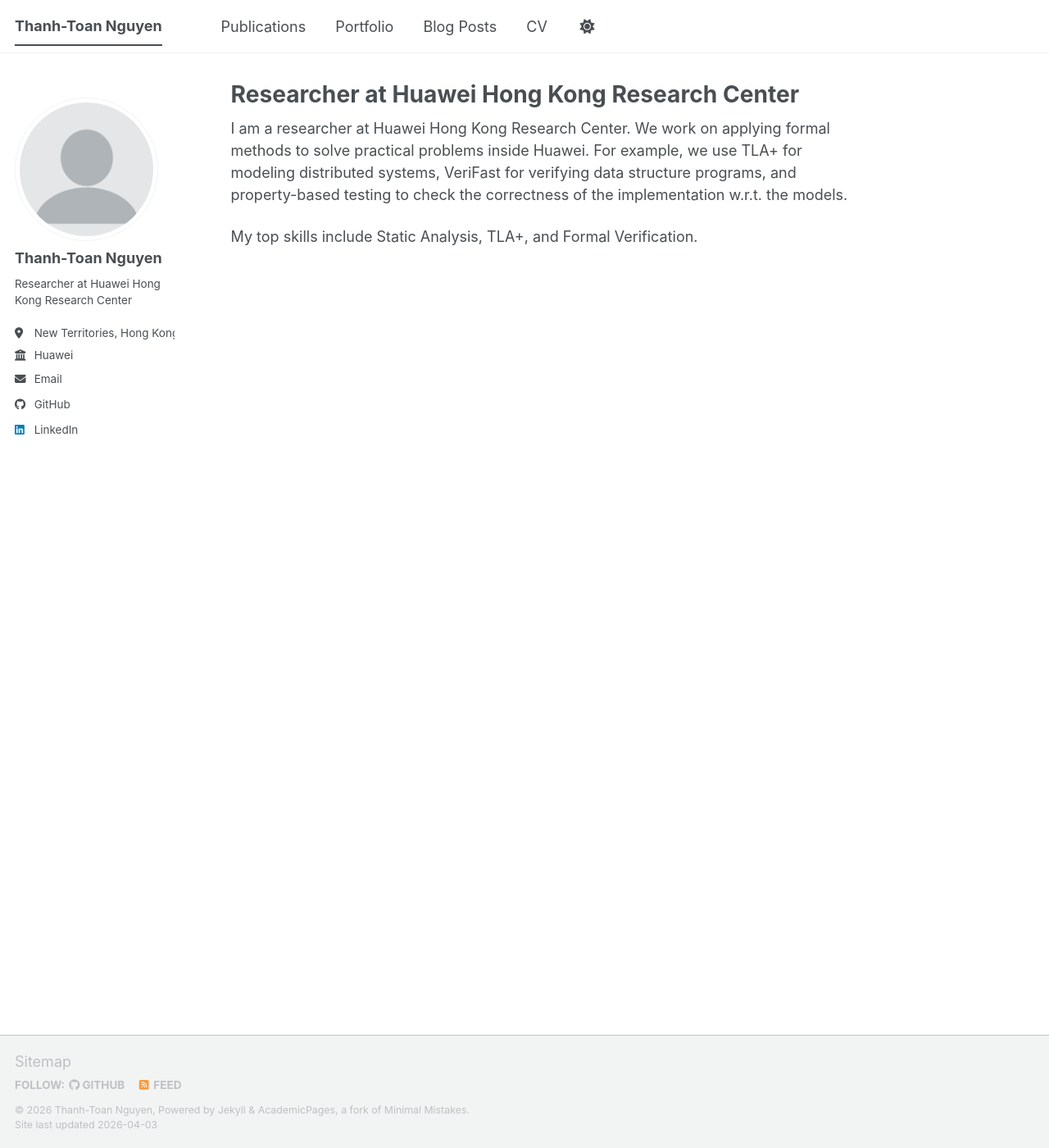
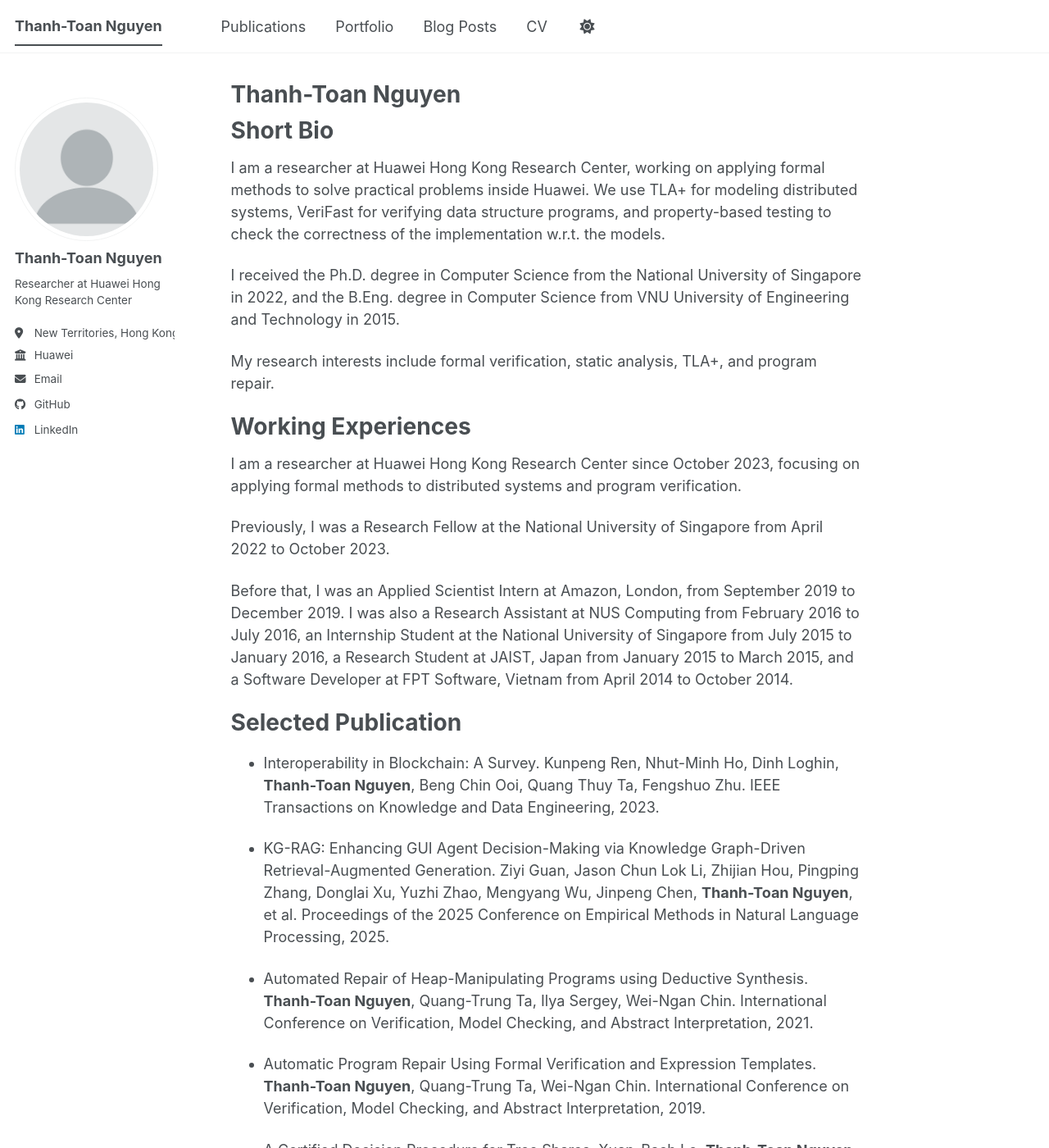
Before and after one commit to thanhtoantnt/thanhtoantnt.github.io, a Jekyll site: the page built from _pages/about.md, in a window 1280 px wide and 1400 px high. Shown: the whole window at 82% size. Built offline with Jekyll 4.4.1, drawn with Linux system fonts in a browser that asks for light colours; a script bundle is joined from its source files by our own code; library files that are not in the unit come from our copies; some of the changed text lies outside the part shown.

Commit message:
Update about page following zhaoyuzhi.github.io style

```diff
--- a/_pages/about.md
+++ b/_pages/about.md
@@ -1,12 +1,38 @@
 ---
 permalink: /
-title: "Researcher at Huawei Hong Kong Research Center"
+title: "Thanh-Toan Nguyen"
 author_profile: true
 redirect_from:
   - /about/
   - /about.html
 ---
 
-I am a researcher at Huawei Hong Kong Research Center. We work on applying formal methods to solve practical problems inside Huawei. For example, we use TLA+ for modeling distributed systems, VeriFast for verifying data structure programs, and property-based testing to check the correctness of the implementation w.r.t. the models.
+{% include base_path %}
 
-My top skills include Static Analysis, TLA+, and Formal Verification.
+# **Short Bio**
+
+I am a researcher at Huawei Hong Kong Research Center, working on applying formal methods to solve practical problems inside Huawei. We use TLA+ for modeling distributed systems, VeriFast for verifying data structure programs, and property-based testing to check the correctness of the implementation w.r.t. the models.
+
+I received the Ph.D. degree in Computer Science from the National University of Singapore in 2022, and the B.Eng. degree in Computer Science from VNU University of Engineering and Technology in 2015.
+
+My research interests include formal verification, static analysis, TLA+, and program repair.
+
+# **Working Experiences**
+
+I am a researcher at Huawei Hong Kong Research Center since October 2023, focusing on applying formal methods to distributed systems and program verification.
+
+Previously, I was a Research Fellow at the National University of Singapore from April 2022 to October 2023.
+
+Before that, I was an Applied Scientist Intern at Amazon, London, from September 2019 to December 2019. I was also a Research Assistant at NUS Computing from February 2016 to July 2016, an Internship Student at the National University of Singapore from July 2015 to January 2016, a Research Student at JAIST, Japan from January 2015 to March 2015, and a Software Developer at FPT Software, Vietnam from April 2014 to October 2014.
+
+# **Selected Publication**
+
+- Interoperability in Blockchain: A Survey. Kunpeng Ren, Nhut-Minh Ho, Dinh Loghin, **Thanh-Toan Nguyen**, Beng Chin Ooi, Quang Thuy Ta, Fengshuo Zhu. IEEE Transactions on Knowledge and Data Engineering, 2023.
+
+- KG-RAG: Enhancing GUI Agent Decision-Making via Knowledge Graph-Driven Retrieval-Augmented Generation. Ziyi Guan, Jason Chun Lok Li, Zhijian Hou, Pingping Zhang, Donglai Xu, Yuzhi Zhao, Mengyang Wu, Jinpeng Chen, **Thanh-Toan Nguyen**, et al. Proceedings of the 2025 Conference on Empirical Methods in Natural Language Processing, 2025.
+
+- Automated Repair of Heap-Manipulating Programs using Deductive Synthesis. **Thanh-Toan Nguyen**, Quang-Trung Ta, Ilya Sergey, Wei-Ngan Chin. International Conference on Verification, Model Checking, and Abstract Interpretation, 2021.
+
+- Automatic Program Repair Using Formal Verification and Expression Templates. **Thanh-Toan Nguyen**, Quang-Trung Ta, Wei-Ngan Chin. International Conference on Verification, Model Checking, and Abstract Interpretation, 2019.
+
+- A Certified Decision Procedure for Tree Shares. Xuan-Bach Le, **Thanh-Toan Nguyen**, Wei-Ngan Chin, Aquinas Hobor. International Conference on Formal Engineering Methods, 2017.
```
